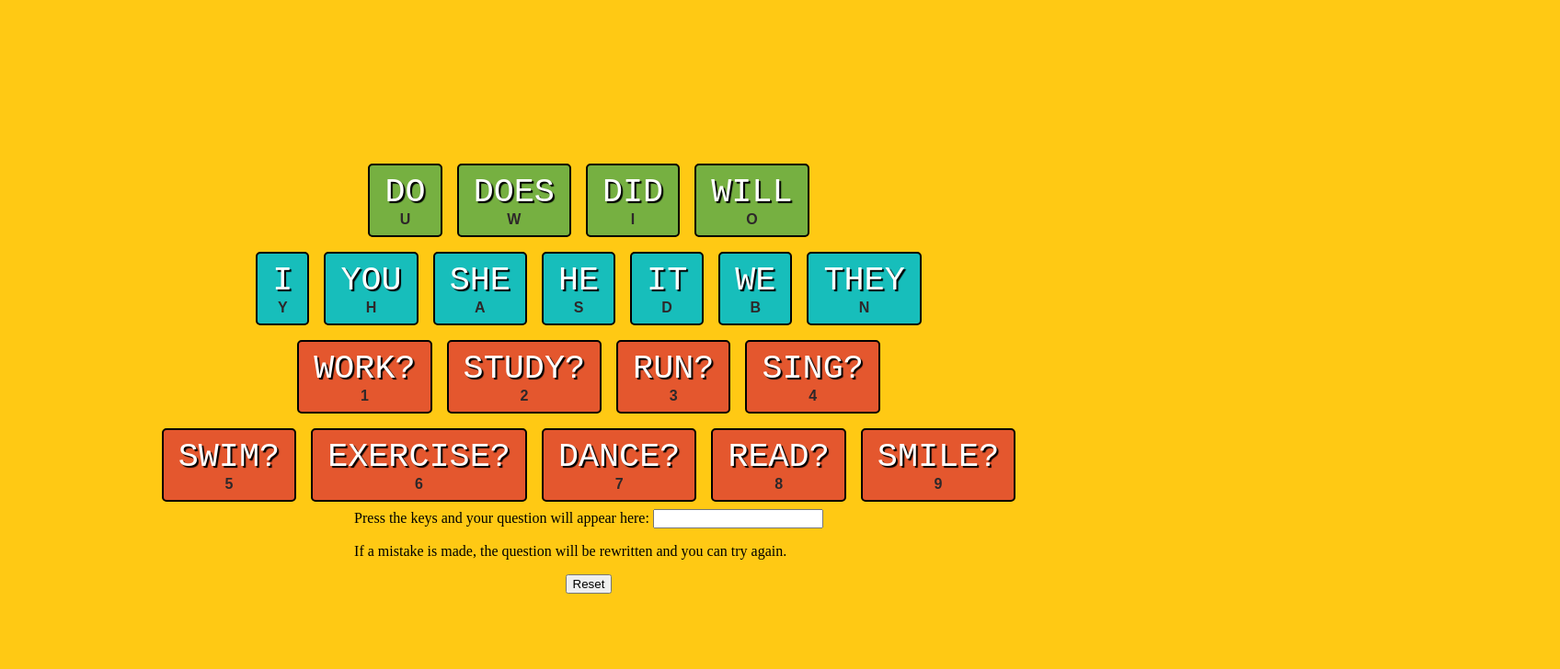
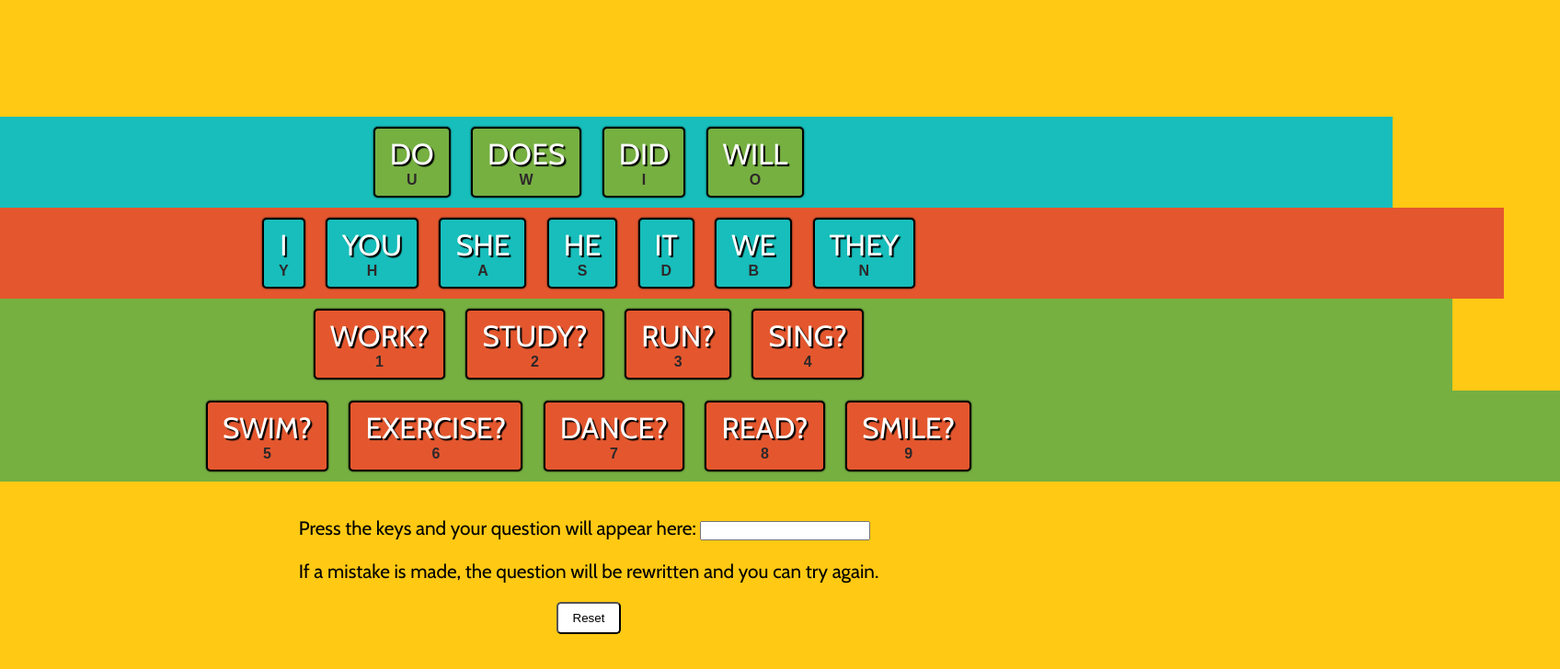
Before and after one commit to tbritoamorim/English-Keyboard, a plain HTML site: page index.html in a window 1280 px wide. Shown: the whole page at 92% size, 1696 px wide, since content can reach past the window. Drawn offline with nearby package versions, Linux system fonts and the light colour scheme; files that its build step writes are made by us from their sources.

Commit message:
Add files via upload

```diff
--- a/Sass/stylesheet.sass
+++ b/Sass/stylesheet.sass
@@ -5,7 +5,7 @@ $charlestonGreen: rgba(46, 40, 42, 1)
 $palmLeaf: rgba(118, 176, 65, 1)
 
 body
-  //overflow: hidden
+  overflow: hidden
   background-color: $mikadoYellow
 
 .keys
@@ -28,8 +28,17 @@ body
 .verb .key
   background-color: $flame
 
+.aux
+  background-color: $tifannyBlue
+
+.sub
+  background-color: $flame
+
+.verb
+  background-color: $palmLeaf
+
 .key
-  margin: .5rem
+  margin: .7rem
   text-transform: uppercase
   border: .15rem solid black
   border-radius: 5px
@@ -37,11 +46,17 @@ body
   text-align: center
   color: white
   text-shadow: 2px 2px 1px black
+  box-shadow: 0 0 2px black
   transition: all 0.7s ease
+  &:first-child
+    margin-left: 40rem
+  &:last-child
+    margin-right: 40rem
 
 kbd
+  font-family: 'Cabin', sans-serif
   display: block
-  font-size: 2.3rem
+  font-size: 2rem
 
 span
   font-family: sans-serif
@@ -65,4 +80,14 @@ form
   display: inline
 
 p
- display: inline
+  font-family: 'Cabin', sans-serif
+  display: inline
+
+#question
+  margin-top: 3%
+  font-size: 1.3rem
+
+button
+  background-color: white
+  border-radius: 5px
+  padding: .5rem 1rem
```
